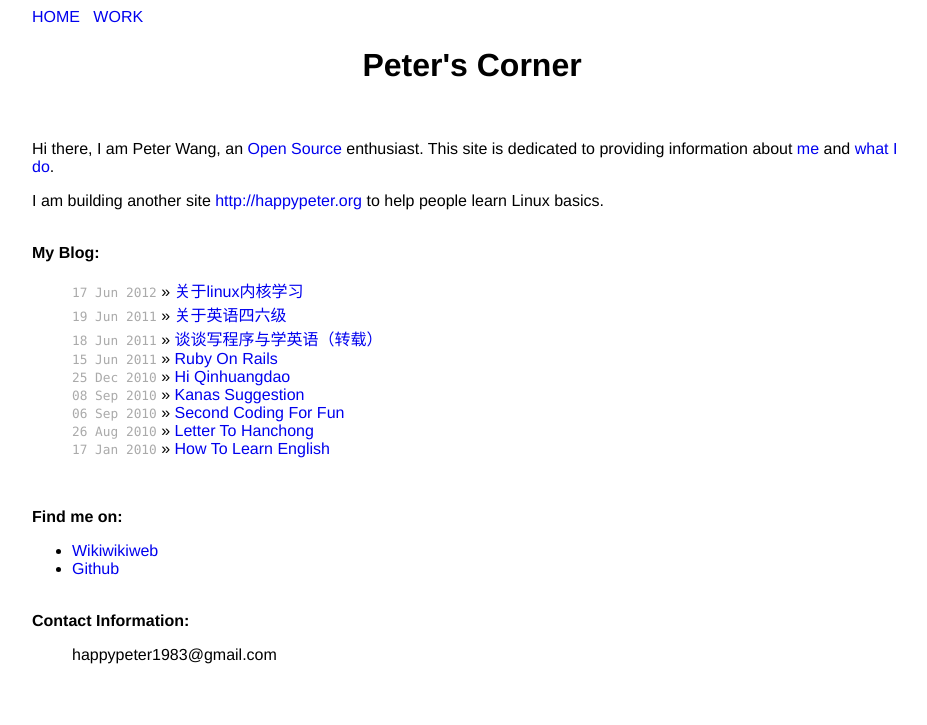
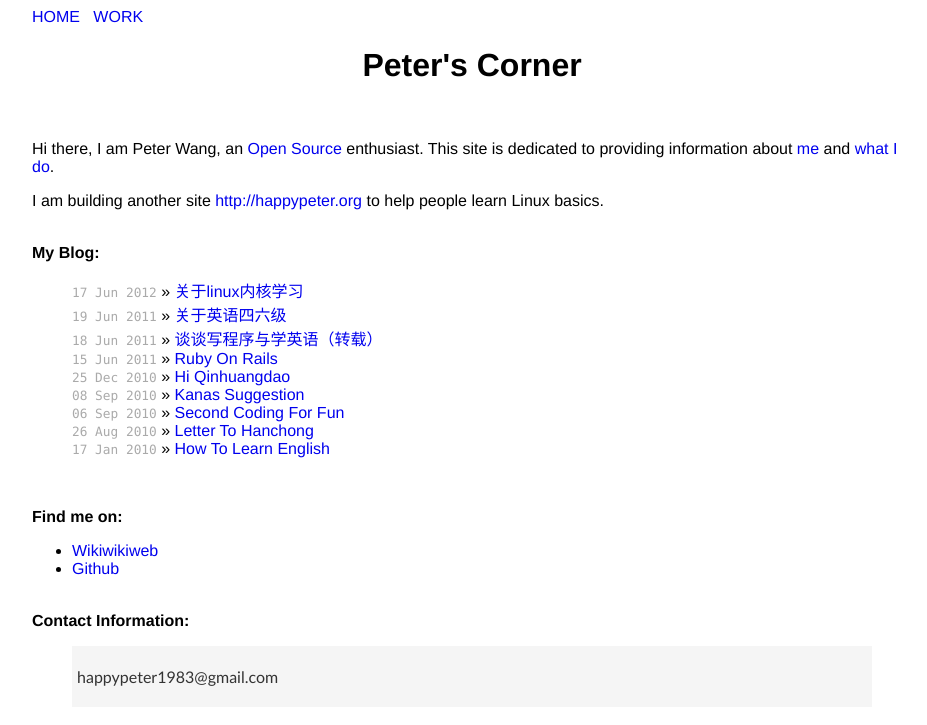
Before and after one commit to happypeter/happypeter.github.com, a Jekyll site: the page built from index.markdown, in a window 1280 px wide. Shown: the top 725 px of the page, without its empty margins (168-1095 px from the left). Built offline with Jekyll 4.4.1, drawn with Linux system fonts in a browser that asks for light colours; Markdown is read by kramdown in place of the engine named in the settings; comment, search, counter and statistics services are not loaded.

Commit message:
add blockquote style

```diff
--- a/css/peter.css
+++ b/css/peter.css
@@ -57,3 +57,9 @@ ul.posts span {
   font-family: Monaco, "Courier New", monospace;
   font-size: 80%;
 }
+blockquote {
+  background: whiteSmoke;
+  font-family: calibri,tahoma,arial,sans-serif;
+  color: #333;
+  padding: 5px;
+}
```
Lines whose indentation alone changed are shown as unchanged.
